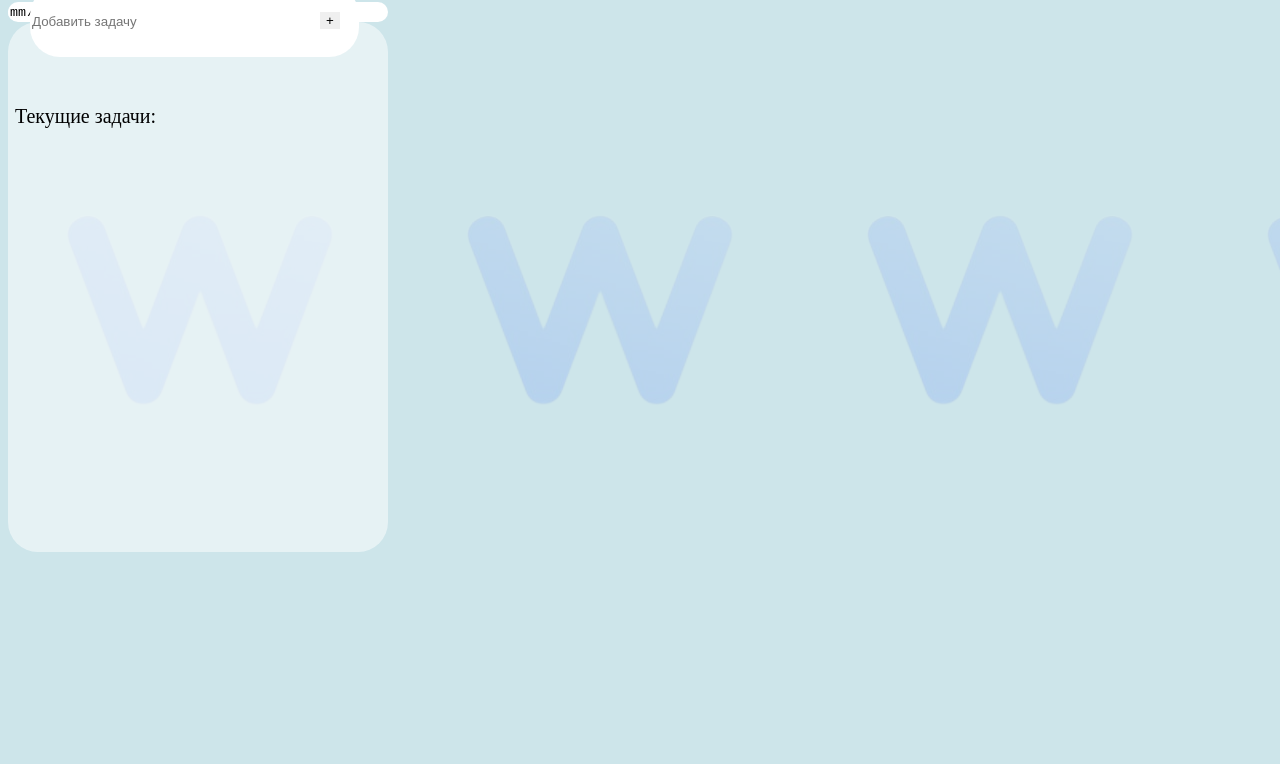
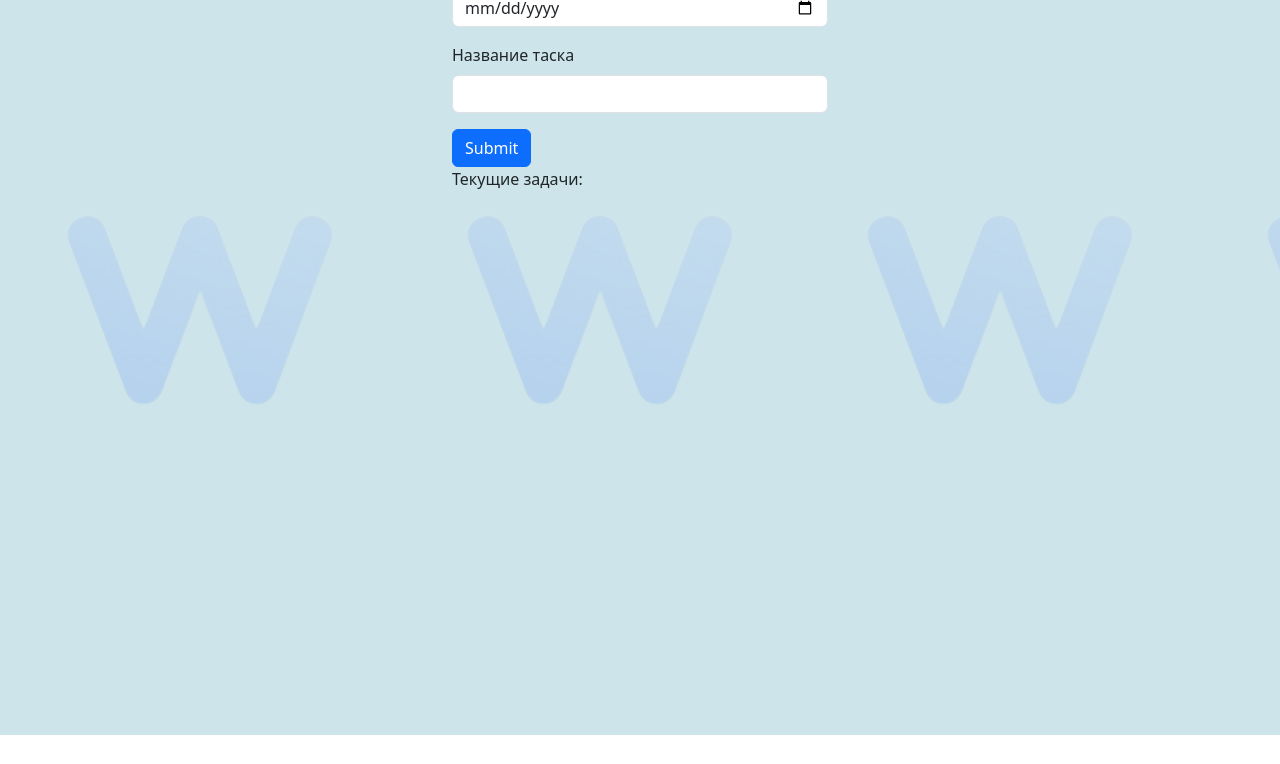
Before and after one commit to Gameder/hakaton_2023, a browser extension: page bg.html in a window 1280 px wide. Shown: the part 115-879 px from the top of the page. After the commit the page ends 850 px from the top, so only its background shows below. Drawn offline with nearby package versions, Linux system fonts and the light colour scheme; a web font is replaced by a local one.

Commit message:
bootstrap added

```diff
--- a/bg.html
+++ b/bg.html
@@ -5,37 +5,32 @@
     <title>Планирование задач</title>
     <!-- Подключение CSS-стилей -->
     <link rel="stylesheet" type="text/css" href="weeek.css">
-
+    <link href="https://cdn.jsdelivr.net/npm/bootstrap@5.3.2/dist/css/bootstrap.min.css" rel="stylesheet" integrity="sha384-T3c6CoIi6uLrA9TneNEoa7RxnatzjcDSCmG1MXxSR1GAsXEV/Dwwykc2MPK8M2HN" crossorigin="anonymous">
+    <script src="https://cdn.jsdelivr.net/npm/bootstrap@5.3.2/dist/js/bootstrap.bundle.min.js" integrity="sha384-C6RzsynM9kWDrMNeT87bh95OGNyZPhcTNXj1NW7RuBCsyN/o0jlpcV8Qyq46cDfL" crossorigin="anonymous"></script>
+    <script src="https://cdn.jsdelivr.net/npm/@popperjs/core@2.11.8/dist/umd/popper.min.js" integrity="sha384-I7E8VVD/ismYTF4hNIPjVp/Zjvgyol6VFvRkX/vR+Vc4jQkC+hVqc2pM8ODewa9r" crossorigin="anonymous"></script>
+    <script src="https://cdn.jsdelivr.net/npm/bootstrap@5.3.2/dist/js/bootstrap.min.js" integrity="sha384-BBtl+eGJRgqQAUMxJ7pMwbEyER4l1g+O15P+16Ep7Q9Q+zqX6gSbd85u4mG4QzX+" crossorigin="anonymous"></script>
   </head>
   <body style="width: 400px; height: 850px;" class="container">
     <h1>Планировщик задач WEEEk</h1>
 
     <!-- Форма для создания новой задачи -->
-    <form>
-        <div style="width: 380px; height: 20px; background: white; border-radius: 30px; top: 5px; left:100px">
-            <input type="date" id="date" name="date" style="border: none; border-radius: 30px;">
+      <form>
+        <div class="mb-3">
+          <input type="date" id="date" name="date" class="form-control">
         </div>
-        <div style="width: 380px; height: 530px; background: rgba(255, 255, 255, 0.51); border-radius: 30px">
-            <div style="width: 233px; height: 23px; left: 30px; top: 100px; position: absolute; color: rgba(0, 0, 0, 0.30); font-size: 20px; font-family: Apple Braille; font-weight: 400; word-wrap: break-word">
-                <input style="width: 325px; height: 70px; box-shadow: none; border: 0; border-radius: 30px;" type="text" required="required" id="taskInput" placeholder="Добавить задачу">
-            </div>
-              <div style="width: 25px; height: 25px; left: 320px; top: 127px; position: absolute; box-shadow: none; border-radius: 100px; color: rgba(217, 217, 217, 0.60); font-size: 10px; font-family: Apple Braille; font-weight: 400; word-wrap: break-word;"><button type="click" style="border: none;">+</button></div>
-            </div>
-            <div style="width: 200px; left: 15px; top: 200px; position: absolute; font-size: 20px; font-family: Apple Braille; font-weight: 400; word-wrap: break-word">
-                <div><p>Текущие задачи: </p></div>
+        <div class="mb-3">
+          <label for="taskInput" class="form-label">Название таска</label>
+          <input type="email" class="form-control" id="taskInput">
+        </div>
+        <button type="clicl" class="btn btn-primary">Submit</button>
+      </form>
+
+    <!-- Список задач -->
+    <div><p>Текущие задачи: </p></div>
                 <ul id="taskList">
                 <!-- Каждая задача будет добавляться с помощью скрипта -->
             </ul>
             </div>
-            <div style="width: 332px; height: 48px; position: relative">
-            </div>
-        </div>
-        </div>
-        <div style="width: 358.98px; height: 61px; position: relative">
-    </form>
-
-    <!-- Список задач -->
-
     <!-- Подключение скриптов -->
     <script src="script.js"></script>
   </body>
```
